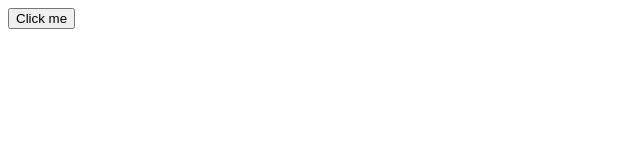
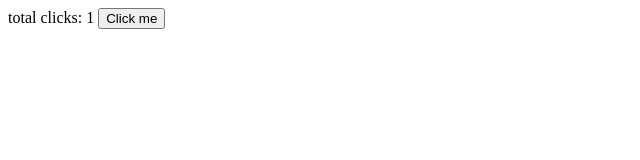
Before and after one commit to gchin97/reactJS, a plain HTML site: page index.html in a window 1280 px wide. Both pictures are taken after a click on the button "Click me". Shown: the whole page, without its empty margins (0-640 px from the left). Drawn offline with Linux system fonts and the light colour scheme.

Commit message:
download reactJS

```diff
--- a/index.html
+++ b/index.html
@@ -7,9 +7,17 @@
     <title>Document</title>
   </head>
   <body>
+    <span>Total clicks: 0 </span>
     <button id="btn">Click me</button>
   </body>
   <script>
+    let counter = 0;
     const button = document.getElementById("btn");
+    const span = document.querySelector("span");
+    function handleClick() {
+      counter += 1;
+      span.innerText = `total clicks: ${counter}`;
+    }
+    button.addEventListener("click", handleClick);
   </script>
 </html>
```
Also changed, not shown: indexx.html (added, +6 -0 lines), vanilla.html (added).
